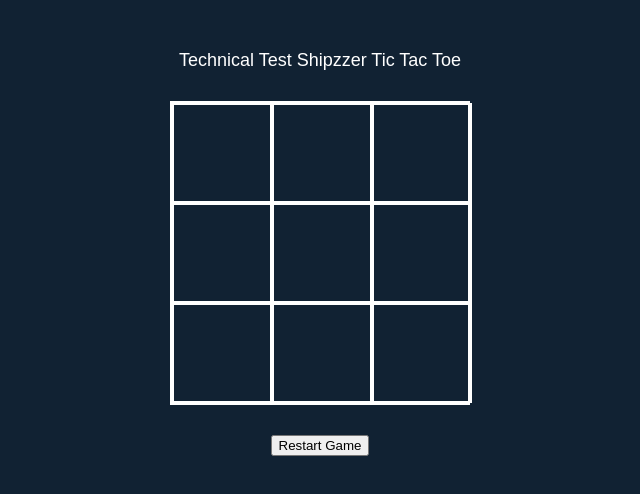
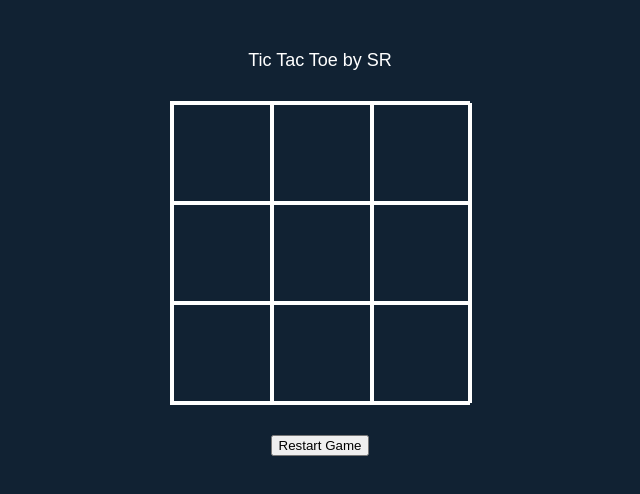
Before and after one commit to safsafmedraed/ShipzzerTest, a React (Create React App) app: page / in a window 1280 px wide. Shown: the top 494 px of the page, without its empty margins (320-960 px from the left). Built offline with nearby package versions, Linux system fonts and the light colour scheme.

Commit message:
small refactor

```diff
--- a/src/App.js
+++ b/src/App.js
@@ -105,7 +105,7 @@ export default function App() {
   }
   return (
     <main>
-      <div className="header">Technical Test Shipzzer Tic Tac Toe </div>
+      <div className="header"> Tic Tac Toe by SR </div>
       <Board>
         {squares.map((element, index) => (
           <Squares
```
